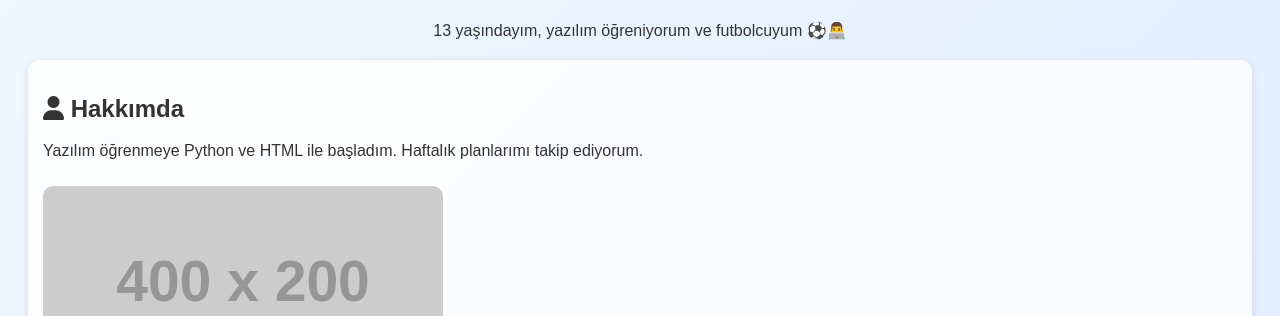
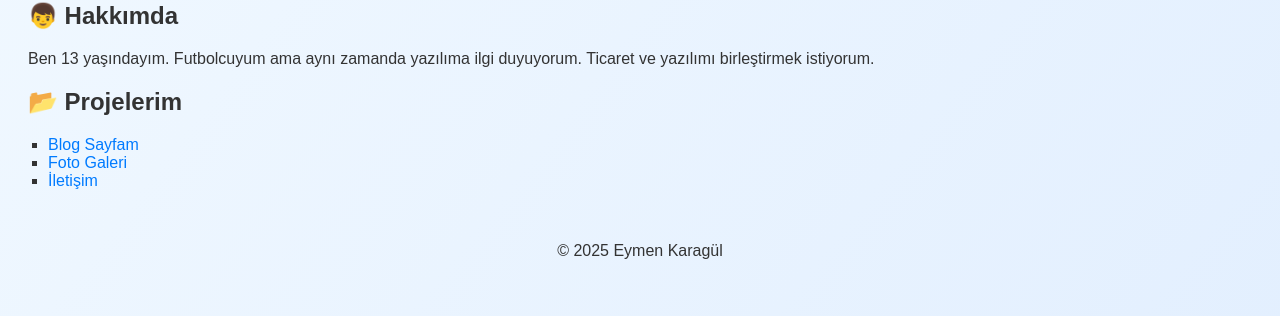
Before and after one commit to Eymen-krgl/eymen-web, a plain HTML site: page index.html in a window 1280 px wide. Shown: the part 106-422 px from the top of the page. Drawn offline with Linux system fonts and the light colour scheme; placeholder pictures from the web are drawn by us.

Commit message:
Update index.html

```diff
--- a/index.html
+++ b/index.html
@@ -1,8 +1,37 @@
+<!DOCTYPE html>
+<html lang="tr">
+<head>
+  <meta charset="UTF-8">
 <!DOCTYPE html>
 <html lang="tr">
 <head>
   <meta charset="UTF-8">
   <meta name="viewport" content="width=device-width, initial-scale=1.0">
+  <title>Eymen'in Kişisel Sitesi</title>
+  <link rel="stylesheet" href="style.css">
+</head>
+<body>
+  <h1>Merhaba, Ben Eymen!</h1>
+
+  <div class="box">
+    <h2>👦 Hakkımda</h2>
+    <p>Ben 13 yaşındayım. Futbolcuyum ama aynı zamanda yazılıma ilgi duyuyorum. Ticaret ve yazılımı birleştirmek istiyorum.</p>
+  </div>
+
+  <div class="box">
+    <h2>📂 Projelerim</h2>
+    <ul>
+      <li><a href="blog.html">Blog Sayfam</a></li>
+      <li><a href="galeri.html">Foto Galeri</a></li>
+      <li><a href="iletisim.html">İletişim</a></li>
+    </ul>
+  </div>
+
+  <footer style="text-align: center; padding: 20px;">
+    <p>© 2025 Eymen Karagül</p>
+  </footer>
+</body>
+</html>  <meta name="viewport" content="width=device-width, initial-scale=1.0">
   <title>Eymen'in Kişisel Sayfası</title>
   <link rel="stylesheet" href="https://cdnjs.cloudflare.com/ajax/libs/font-awesome/6.4.0/css/all.min.css">
   <style>
```
